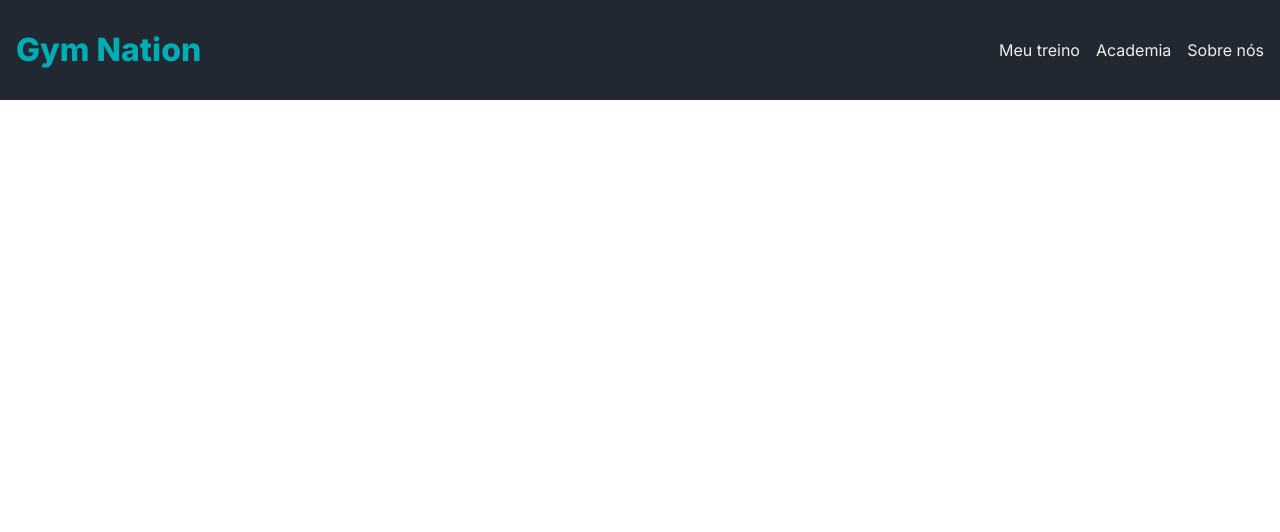
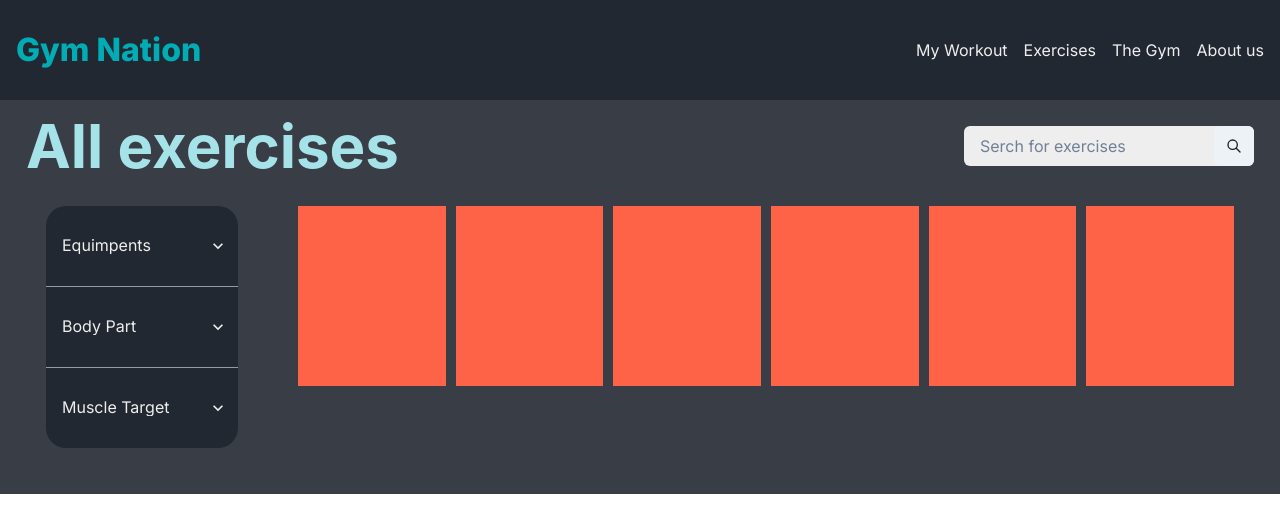
Before and after one commit to Andrevlopess/gymApp, a React (Create React App) app: page /exercisesExamples in a window 1280 px wide. Shown: the top 532 px of the page. Built offline with nearby package versions, Linux system fonts and the light colour scheme; data requests are answered from the project's data file.

Commit message:
exercise apge

```diff
--- a/src/App.js
+++ b/src/App.js
@@ -9,6 +9,8 @@ import './App.css'
 import WorkoutPlan from './Pages/WorkoutPlan';
 import GymPage from './Pages/GymPage';
 import AboutUs from './Pages/AboutUs';
+import ExercicesExemples from './Pages/ExercicesExemples';
+import FilterProvider from './Contexts/FilterContext';
 
 
 function App() {
@@ -17,13 +19,16 @@ function App() {
     <Router>
       <ChakraProvider theme={originTheme}>
         <ExercisesProvider>
-          <Header />
-          <Routes>
-            <Route path='/' element={<Home/>}></Route>
-            <Route path='/workoutplan' element={<WorkoutPlan/>}></Route>
-            <Route path='/gymPage' element={<GymPage/>}></Route>
-            <Route path='/aboutUs' element={<AboutUs/>}></Route>
-          </Routes>
+          <FilterProvider>
+            <Header />
+            <Routes>
+              <Route path='/' element={<Home />}></Route>
+              <Route path='/workoutplan' element={<WorkoutPlan />}></Route>
+              <Route path='/gymPage' element={<GymPage />}></Route>
+              <Route path='/aboutUs' element={<AboutUs />}></Route>
+              <Route path='/exercisesExamples' element={<ExercicesExemples />}></Route>
+            </Routes>
+          </FilterProvider>
         </ExercisesProvider>
       </ChakraProvider>
     </Router>
--- /dev/null
+++ b/src/Components/ExercisesFilter.jsx
@@ -0,0 +1,66 @@
+import React from 'react'
+import {
+    Accordion,
+    AccordionItem,
+    AccordionButton,
+    AccordionPanel,
+    AccordionIcon,
+    Box,
+    RadioGroup,
+    Stack,
+    Radio,
+    Select,
+    Divider,
+} from '@chakra-ui/react'
+import { useContext } from 'react'
+import { FilterContext } from '../Contexts/FilterContext'
+
+const ExercisesFilter = () => {
+
+    const { bodyParts, equipments, targets } = useContext(FilterContext)
+
+    return (
+        <Box w='20vw' bgColor='layoutBg' m='30px' borderRadius='20px' py='20px' >
+            <Stack color='textContrast' spacing='20px'>
+                <Select placeholder='Equimpents' border='none' outline='none'>
+                    {equipments ?
+                        equipments.map((eqp) => {
+                            return (
+                                <option value={eqp} style={{ backgroundColor: '#393E46' }}>{eqp}</option>
+                            )
+                        })
+                        :
+                        null
+                    }
+                </Select>
+                <Divider />
+                <Select placeholder='Body Part' border='none' outline='none'>
+                    {bodyParts ?
+                        bodyParts.map((bdpart) => {
+                            return (
+                                <option value={bdpart} style={{ backgroundColor: '#393E46' }}>{bdpart}</option>
+                            )
+                        })
+                        :
+                        null
+                    }
+                </Select>
+                <Divider />
+                <Select placeholder='Muscle Target' border='none' outline='none'>
+                    {targets ?
+                        targets.map((target) => {
+                            return (
+                                <option value={target} style={{ backgroundColor: '#393E46' }}>{target}</option>
+                            )
+                        })
+                        :
+                        null
+                    }
+                </Select>
+            </Stack>
+        </Box>
+
+    )
+}
+
+export default ExercisesFilter
--- a/src/Components/WorkoutList.jsx
+++ b/src/Components/WorkoutList.jsx
@@ -16,9 +16,9 @@ const WorkoutList = () => {
             >
                 <TabList>
                     { personalWorkout ?
-                        personalWorkout.map((ex, index) => {
+                        personalWorkout.map((ex) => {
                             return (
-                                <Tab>{ex.title}</Tab>
+                                <Tab key={ex.id}>{ex.title}</Tab>
                             )
                         })
                         :
@@ -29,8 +29,8 @@ const WorkoutList = () => {
                     {
                         personalWorkout?.map((target) => {
                             return (
-                                <TabPanel>
-                                    <WorkoutTable target={target} />
+                                <TabPanel key={target.id}>
+                                    <WorkoutTable target={target} key={target.id}/>
                                 </TabPanel>
                             )
                         })
--- a/src/Components/WorkoutTable.jsx
+++ b/src/Components/WorkoutTable.jsx
@@ -38,7 +38,7 @@ const WorkoutTable = ({ target }) => {
                         {target.exercises ?
                             target.exercises.map((ex) => {
                                 return (
-                                    <Tr>
+                                    <Tr key={ex.id}>
                                         <Td>{ex.name}</Td>
                                         <Td>{ex.target}</Td>
                                         <Td><Image src={ex.gifUrl} boxSize="100px" minW='100px' /></Td>
@@ -50,7 +50,6 @@ const WorkoutTable = ({ target }) => {
                                             <Button colorScheme='teal' variant='ghost'>
                                                 Details
                                             </Button>
-
                                         </Td>
                                     </Tr>
                                 )
--- /dev/null
+++ b/src/Contexts/FilterContext.jsx
@@ -0,0 +1,76 @@
+import { useState } from "react";
+import { useEffect } from "react";
+import { createContext } from "react";
+
+export const FilterContext = createContext()
+
+function FilterProvider({ children }) {
+
+    const [equipments, setEquipments] = useState([])
+    const [bodyParts, setBodyParts] = useState([])
+    const [targets, setTargets] = useState([])
+
+    useEffect(() => {
+        setBodyParts([
+            "back",
+            "cardio",
+            "chest",
+            "lower arms",
+            "lower legs",
+            "neck",
+            "shoulders",
+            "upper arms",
+            "upper legs",
+            "waist"
+        ])
+
+        setEquipments([
+            "assisted",
+            "band",
+            "barbell",
+            "body weight",
+            "bosu ball",
+            "cable",
+            "dumbbell",
+            "elliptical machine",
+            "ez barbell",
+            "hammer",
+            "kettlebell",
+            "leverage machine",
+            "medicine ball",
+            "olympic barbell",
+            "resistance band",
+            "roller"
+        ])
+        setTargets([
+            "abductors",
+            "abs",
+            "adductors",
+            "biceps",
+            "calves",
+            "cardiovascular system",
+            "delts",
+            "forearms",
+            "glutes",
+            "hamstrings",
+            "lats",
+            "levator scapulae",
+            "pectorals",
+            "quads",
+            "serratus anterior",
+            "spine",
+            "traps",
+            "triceps",
+            "upper back"
+        ])
+
+    }, [])
+
+
+    return (
+        <FilterContext.Provider value={{ bodyParts, targets, equipments }}>
+            {children}
+        </FilterContext.Provider>
+    )
+}
+export default FilterProvider
--- a/src/Layout/Header.jsx
+++ b/src/Layout/Header.jsx
@@ -29,14 +29,18 @@ const Header = () => {
 
         <HStack spacing='1em' color='textContrast'>
           <Box >
-            <Link to="/workoutPlan">Meu treino</Link>
+            <Link to="/workoutPlan">My Workout</Link>
+          </Box>
+           <Box>
+            <Link to="/exercisesExamples">Exercises</Link>
           </Box>
           <Box>
-            <Link to="/gymPage">Academia</Link>
+            <Link to="/gymPage">The Gym</Link>
           </Box>
           <Box>
-            <Link to="/aboutUs">Sobre nós</Link>
+            <Link to="/aboutUs">About us</Link>
           </Box>
+
         </HStack>
       </Show>
 
--- /dev/null
+++ b/src/Pages/ExercicesExemples.jsx
@@ -0,0 +1,53 @@
+import { Box, Button, Container, Heading, IconButton, Input, InputGroup, InputRightElement, Show, SimpleGrid } from '@chakra-ui/react'
+import React from 'react'
+import { HiOutlineSearch } from 'react-icons/hi'
+import ExercisesFilter from '../Components/ExercisesFilter'
+
+const ExercicesExemples = () => {
+    return (
+        <Container
+            w='100%'
+            bg="compBg"
+            maxW='100%'
+            p='1em'>
+            <Box display='flex' justifyContent='space-between' alignItems='flex-end' flexWrap="wrap" mx='10px'>
+                <Heading as='h1' size='3xl' color='lightBlue' display='flex' alignItems='flex-end'>
+                    All exercises
+                </Heading>
+                <Box my='10px'>
+                    <InputGroup>
+                        <Input
+                            variant='outlined'
+                            placeholder='Serch for exercises'
+                            w="100%"
+                            bgColor='textContrast' />
+                        <InputRightElement children={
+                            <IconButton aria-label='Search database' icon={<HiOutlineSearch />} />} />
+                    </InputGroup>
+                </Box>
+            </Box>
+
+            <Box display='flex' alignItems='flex-start'>
+                <Show breakpoint='(min-width: 500px)'>
+                    <ExercisesFilter />
+                </Show>
+                <Box w='100%' m='30px'>
+                    <SimpleGrid minChildWidth='120px' spacing='10px'>
+                        <Box bg='tomato' height='180px'></Box>
+                        <Box bg='tomato' height='180px'></Box>
+                        <Box bg='tomato' height='180px'></Box>
+                        <Box bg='tomato' height='180px'></Box>
+                        <Box bg='tomato' height='180px'></Box>
+                        <Box bg='tomato' height='180px'></Box>
+                    </SimpleGrid>
+                </Box>
+            </Box>
+
+
+
+
+        </Container>
+    )
+}
+
+export default ExercicesExemples
--- a/src/Pages/WorkoutPlan.jsx
+++ b/src/Pages/WorkoutPlan.jsx
@@ -1,6 +1,7 @@
 import { Box, Button, Container, Heading, Text } from '@chakra-ui/react'
 import React from 'react'
 import { useContext } from 'react'
+import { Link } from 'react-router-dom'
 import WorkoutList from '../Components/WorkoutList'
 import { ExercisesContext } from '../Contexts/ExercicesContext'
 
@@ -21,7 +22,7 @@ const WorkoutPlan = () => {
                 alignItems='center'
                 flexWrap='wrap'
                 my='40px'
-                mx='20px'>
+                mx='10px'>
                 <Heading as='h1' size='3xl' color='lightBlue' display='flex' alignItems='flex-end'>
                     My Workouts
                     <Text fontSize='.6em' color='grey' ml='10px'>{`(${personalWorkout.length})`}</Text>
@@ -29,14 +30,13 @@ const WorkoutPlan = () => {
 
                 <Box display='flex' flexWrap='wrap' alignItems='center' my='40px'>
                     <Button colorScheme='teal' variant='outline' borderRadius='40px' mx='5px'>
-                        More exercises
+                        <Link to="/exercisesExamples">More exercises</Link>
                     </Button>
                     <Button colorScheme='teal' variant='outline' borderRadius='40px'>
                         Change my Workout
                     </Button>
                 </Box>
             </Box>
-
 
             <WorkoutList />
 
```
Also changed, not shown: src/Components/ExerciseCard.jsx (added, +11 -0 lines).
